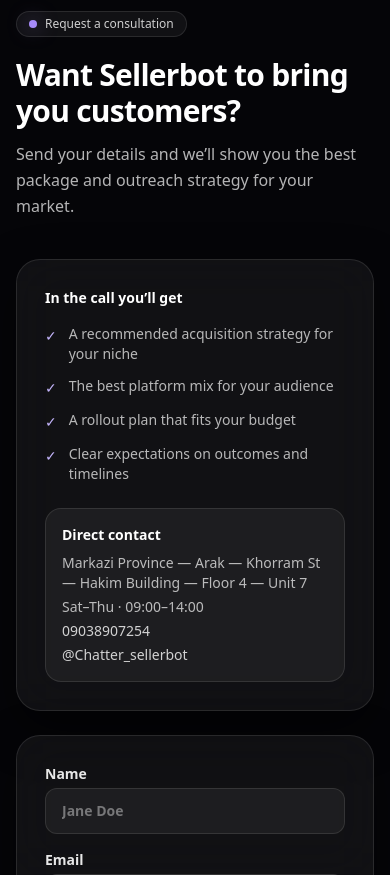
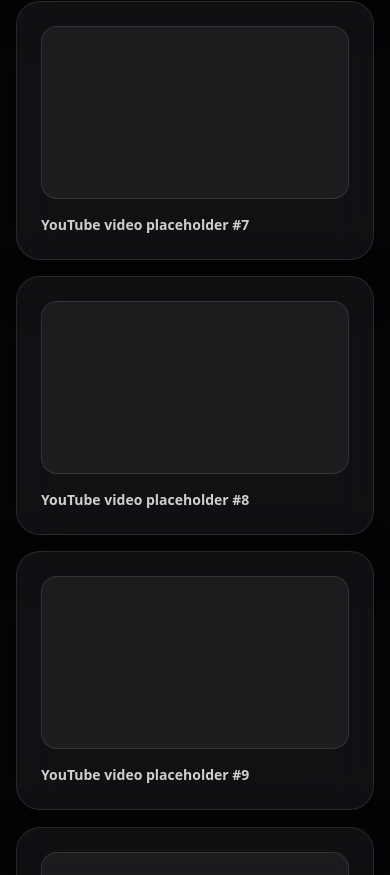
Before and after one commit to luckasgh9170/ifn, a React (Vite) app in the folder frontend/: page / in a window 390 px wide. Shown: the part 8200-9075 px from the top of the page. Built offline with nearby package versions, Linux system fonts and the light colour scheme; no server answers.

Commit message:
update: remove final CTA, add videos + whatsapp

```diff
--- a/frontend/src/landing/LandingPage.jsx
+++ b/frontend/src/landing/LandingPage.jsx
@@ -6,9 +6,9 @@
 import HowItWorks from './sections/HowItWorks.jsx';
 import Plans from './sections/Plans.jsx';
 import FAQ from './sections/FAQ.jsx';
-import FinalCTA from './sections/FinalCTA.jsx';
 import Footer from './sections/Footer.jsx';
 import VideoGallery from './sections/VideoGallery.jsx';
+import WhatsAppCTA from './sections/WhatsAppCTA.jsx';
 import useTilt from './hooks/useTilt.js';
 
 export default function LandingPage() {
@@ -24,7 +24,7 @@
         <Plans />
         <VideoGallery />
         <FAQ />
-        <FinalCTA />
+        <WhatsAppCTA />
       </main>
       <Footer />
     </div>
--- a/frontend/src/landing/i18n/translations.js
+++ b/frontend/src/landing/i18n/translations.js
@@ -197,6 +197,13 @@
       title: 'Customer stories and walkthroughs',
       subtitle: 'We will add YouTube links here. This section is ready for embeds.',
       placeholder: 'YouTube video placeholder'
+    },
+    whatsapp: {
+      eyebrow: 'WhatsApp',
+      title: 'Chat with us on WhatsApp',
+      subtitle: 'Open a direct chat and get a fast response.',
+      button: 'Open WhatsApp chat',
+      note: 'Opens WhatsApp with a pre-filled message.'
     }
   },
   ar: {
@@ -397,6 +404,13 @@
       title: 'قصص العملاء وشرح المنتج',
       subtitle: 'سنضيف روابط يوتيوب هنا. المكان جاهز للإضافة.',
       placeholder: 'مكان فيديو يوتيوب'
+    },
+    whatsapp: {
+      eyebrow: 'واتساب',
+      title: 'تواصل معنا عبر واتساب',
+      subtitle: 'افتح محادثة مباشرة واحصل على رد سريع.',
+      button: 'افتح محادثة واتساب',
+      note: 'سيتم فتح واتساب برسالة جاهزة.'
     }
   }
 };
--- a/frontend/src/landing/sections/FinalCTA.jsx
+++ /dev/null
@@ -1,201 +0,0 @@
-import React, { useMemo, useState } from 'react';
-import { motion } from 'framer-motion';
-import Section from '../components/Section.jsx';
-import { Button } from '../components/Button.jsx';
-import { api } from '../../shared/api.js';
-import { useLang } from '../i18n/LangProvider.jsx';
-
-export default function FinalCTA() {
-  const { dict, t } = useLang();
-  const [status, setStatus] = useState('idle');
-  const [form, setForm] = useState({ name: '', email: '', company: '' });
-  const [apiBase, setApiBase] = useState(() => {
-    if (typeof window === 'undefined') return '';
-    return window.localStorage.getItem('ifn.apiBase') || '';
-  });
-  const [apiStatus, setApiStatus] = useState('idle');
-
-  const isLocal = useMemo(() => window.location.hostname === 'localhost' || window.location.hostname === '127.0.0.1', []);
-  const hasApiBase = Boolean(apiBase) || Boolean(import.meta.env.VITE_API_BASE_URL) || isLocal;
-
-  async function testApi() {
-    setApiStatus('checking');
-    try {
-      const base = apiBase || import.meta.env.VITE_API_BASE_URL || '';
-      const res = await fetch(`${base}/api/health`);
-      setApiStatus(res.ok ? 'ok' : 'fail');
-    } catch {
-      setApiStatus('fail');
-    }
-  }
-
-  function saveApiBase() {
-    if (typeof window === 'undefined') return;
-    window.localStorage.setItem('ifn.apiBase', apiBase);
-  }
-
-  async function onSubmit(e) {
-    e.preventDefault();
-    setStatus('sending');
-    try {
-      await api.post('/api/inquiries', {
-        name: form.name,
-        email: form.email,
-        company: form.company,
-        message: 'Landing page demo request'
-      });
-      setStatus('success');
-      setForm({ name: '', email: '', company: '' });
-    } catch {
-      setStatus('error');
-    }
-  }
-
-  return (
-    <Section id="demo" eyebrow={t('finalCta.eyebrow')} title={t('finalCta.title')} subtitle={t('finalCta.subtitle')}>
-      <div className="mx-auto grid max-w-5xl gap-6 lg:grid-cols-2">
-        <div className="glass card-3d rounded-3xl p-7 tilt-root" data-tilt>
-          <div className="text-sm font-semibold text-white">{t('finalCta.demoBulletsTitle')}</div>
-          <ul className="mt-4 space-y-3 text-sm text-white/70">
-            {dict.finalCta.bullets.map((x) => (
-              <li key={x} className="flex gap-3 float-item">
-                <span className="mt-0.5 text-purpleGlow-300" aria-hidden="true">
-                  ✓
-                </span>
-                <span>{x}</span>
-              </li>
-            ))}
-          </ul>
-
-          <div className="mt-6 rounded-2xl border border-white/10 bg-white/5 p-4 text-sm text-white/70">
-            <div className="font-semibold text-white">{t('finalCta.contact.title')}</div>
-            <div className="mt-2 space-y-1">
-              <div>{t('finalCta.contact.address')}</div>
-              <div>{t('finalCta.contact.hours')}</div>
-              <div>
-                <span className="text-white/80">{t('finalCta.contact.phone')}</span>
-              </div>
-              <div>
-                <span className="text-white/80">{t('finalCta.contact.telegram')}</span>
-              </div>
-            </div>
-          </div>
-
-          <div className="mt-6 hidden rounded-2xl border border-white/10 bg-white/5 p-4 text-sm text-white/70 lg:block">
-            <div className="font-semibold text-white">Desktop Online Mode</div>
-            <div className="mt-2">Paste your backend URL here to activate forms and live features on the deployed site.</div>
-            <div className="mt-3 flex flex-wrap gap-2">
-              <input
-                value={apiBase}
-                onChange={(e) => setApiBase(e.target.value)}
-                placeholder="https://your-backend.example.com"
-                className="w-full rounded-xl border border-white/10 bg-white/5 px-3 py-2 text-xs text-white placeholder:text-white/40 outline-none focus:ring-2 focus:ring-purpleGlow-400"
-              />
-              <button
-                type="button"
-                onClick={saveApiBase}
-                className="rounded-xl border border-white/10 bg-white/10 px-3 py-2 text-xs text-white/90 hover:bg-white/15"
-              >
-                Save URL
-              </button>
-              <button
-                type="button"
-                onClick={testApi}
-                className="rounded-xl border border-white/10 bg-white/10 px-3 py-2 text-xs text-white/90 hover:bg-white/15"
-              >
-                Test API
-              </button>
-              <span className="text-xs text-white/60">
-                {apiStatus === 'ok' ? 'Connected' : apiStatus === 'fail' ? 'Not reachable' : 'Idle'}
-              </span>
-            </div>
-          </div>
-        </div>
-
-        <motion.form
-          onSubmit={onSubmit}
-          initial={{ opacity: 0, y: 12 }}
-          whileInView={{ opacity: 1, y: 0 }}
-          viewport={{ once: true, margin: '-60px' }}
-          transition={{ duration: 0.45 }}
-          className="glass card-3d rounded-3xl p-7 tilt-root"
-          data-tilt
-          aria-label="Book a demo form"
-        >
-          <div className="grid gap-4">
-            <Field label={t('finalCta.form.name')} id="name">
-              <input
-                id="name"
-                required
-                value={form.name}
-                onChange={(e) => setForm((s) => ({ ...s, name: e.target.value }))}
-                className="mt-1 w-full rounded-xl border border-white/10 bg-white/5 px-4 py-3 text-sm text-white placeholder:text-white/40 outline-none focus:ring-2 focus:ring-purpleGlow-400"
-                placeholder="Jane Doe"
-                autoComplete="name"
-              />
-            </Field>
-
-            <Field label={t('finalCta.form.email')} id="email">
-              <input
-                id="email"
-                type="email"
-                required
-                value={form.email}
-                onChange={(e) => setForm((s) => ({ ...s, email: e.target.value }))}
-                className="mt-1 w-full rounded-xl border border-white/10 bg-white/5 px-4 py-3 text-sm text-white placeholder:text-white/40 outline-none focus:ring-2 focus:ring-purpleGlow-400"
-                placeholder="jane@company.com"
-                autoComplete="email"
-              />
-            </Field>
-
-            <Field label={t('finalCta.form.company')} id="company">
-              <input
-                id="company"
-                required
-                value={form.company}
-                onChange={(e) => setForm((s) => ({ ...s, company: e.target.value }))}
-                className="mt-1 w-full rounded-xl border border-white/10 bg-white/5 px-4 py-3 text-sm text-white placeholder:text-white/40 outline-none focus:ring-2 focus:ring-purpleGlow-400"
-                placeholder="Acme Inc."
-                autoComplete="organization"
-              />
-            </Field>
-          </div>
-
-          <div className="mt-6 flex flex-wrap items-center gap-3">
-            <Button type="submit" className="w-full sm:w-auto" disabled={status === 'sending'}>
-              {status === 'sending' ? t('finalCta.form.submitting') : t('finalCta.form.submit')}
-            </Button>
-            <span className="text-sm text-white/60">{t('finalCta.subtitle')}</span>
-          </div>
-
-          {status === 'success' ? (
-            <div className="mt-4 rounded-2xl border border-emerald-400/20 bg-emerald-400/10 p-4 text-sm text-white">
-              {t('finalCta.form.success')}
-            </div>
-          ) : null}
-          {status === 'error' ? (
-            <div className="mt-4 rounded-2xl border border-rose-400/20 bg-rose-400/10 p-4 text-sm text-white">
-              {hasApiBase ? t('finalCta.form.errorTryAgain') : t('finalCta.form.errorNoApi')}
-            </div>
-          ) : null}
-
-          {!hasApiBase ? (
-            <div className="mt-4 text-xs text-white/55">
-              Heads up: GitHub Pages can’t run the backend. Deploy the API and set{' '}
-              <code className="rounded bg-white/10 px-1.5 py-0.5">VITE_API_BASE_URL</code>.
-            </div>
-          ) : null}
-        </motion.form>
-      </div>
-    </Section>
-  );
-}
-
-function Field({ label, id, children }) {
-  return (
-    <label htmlFor={id} className="text-sm font-semibold text-white/90">
-      {label}
-      {children}
-    </label>
-  );
-}
--- a/frontend/src/landing/sections/VideoGallery.jsx
+++ b/frontend/src/landing/sections/VideoGallery.jsx
@@ -6,11 +6,11 @@
   const { t } = useLang();
   return (
     <Section id="videos" eyebrow={t('videos.eyebrow')} title={t('videos.title')} subtitle={t('videos.subtitle')}>
-      <div className="grid gap-4 lg:grid-cols-3">
-        {[1, 2, 3].map((i) => (
+      <div className="grid gap-4">
+        {Array.from({ length: 10 }).map((_, i) => (
           <div key={i} className="glass card-3d rounded-3xl p-6 tilt-root" data-tilt>
             <div className="aspect-video w-full rounded-2xl border border-white/10 bg-white/5" />
-            <div className="mt-4 text-sm font-semibold text-white/80">{t('videos.placeholder')} #{i}</div>
+            <div className="mt-4 text-sm font-semibold text-white/80">{t('videos.placeholder')} #{i + 1}</div>
           </div>
         ))}
       </div>
--- /dev/null
+++ b/frontend/src/landing/sections/WhatsAppCTA.jsx
@@ -0,0 +1,28 @@
+import React from 'react';
+import Section from '../components/Section.jsx';
+import { useLang } from '../i18n/LangProvider.jsx';
+
+export default function WhatsAppCTA() {
+  const { t } = useLang();
+  const waLink = 'https://wa.me/989038907254?text=سلام%20وقت%20بخیر';
+
+  return (
+    <Section id="whatsapp" eyebrow={t('whatsapp.eyebrow')} title={t('whatsapp.title')} subtitle={t('whatsapp.subtitle')}>
+      <div className="mx-auto max-w-3xl">
+        <a
+          href={waLink}
+          target="_blank"
+          rel="noreferrer"
+          className="glass card-3d tilt-root flex items-center justify-between gap-4 rounded-3xl p-6 text-white/90"
+          data-tilt
+        >
+          <div>
+            <div className="text-lg font-semibold">{t('whatsapp.button')}</div>
+            <div className="mt-2 text-sm text-white/70">{t('whatsapp.note')}</div>
+          </div>
+          <span className="inline-flex h-12 w-12 items-center justify-center rounded-2xl border border-white/10 bg-white/5 text-2xl">🟢</span>
+        </a>
+      </div>
+    </Section>
+  );
+}
```
